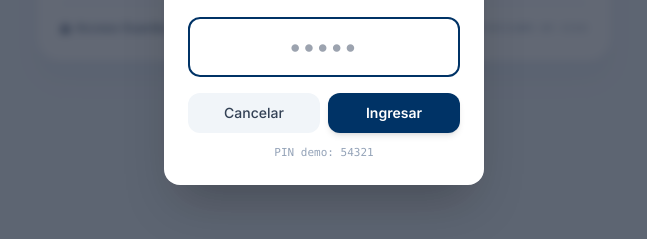
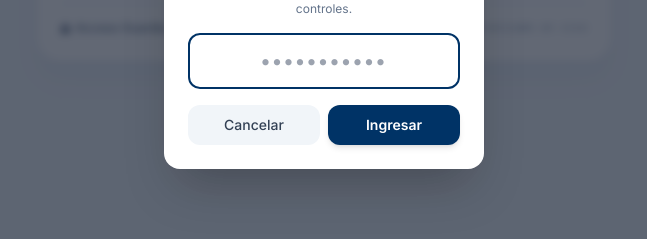
Before and after one commit to proyecto-grupo3/uls-estacionamientos, a plain HTML site: page index.html in a window 1280 px wide. Both pictures are taken after a click on the button "Acceso Guardia". Shown: the part 379-618 px from the top of the page, without its empty margins (316-963 px from the left). Drawn offline with nearby package versions, Linux system fonts and the light colour scheme; no server answers.

Commit message:
Update index.html

```diff
--- a/index.html
+++ b/index.html
@@ -4,6 +4,7 @@
   <meta charset="UTF-8">
   <meta name="viewport" content="width=device-width, initial-scale=1.0">
   <title>Estacionamientos ULS - Campus Isabel Bongard</title>
+  <link rel="icon" type="image/png" href="logo-uls-vertical.png">
 
   <!-- Tailwind CSS CDN -->
   <script src="https://cdn.tailwindcss.com"></script>
@@ -65,7 +66,7 @@
       <h3 class="text-lg font-bold text-slate-900 font-heading">Acceso Guardia</h3>
       <p class="text-xs text-slate-500 mb-4">Ingrese la clave de seguridad para activar los controles.</p>
 
-      <input type="password" id="inputPin" maxlength="8" placeholder="•••••" class="w-full text-center text-2xl font-bold tracking-widest px-4 py-3 border-2 border-slate-200 rounded-xl mb-4 focus:border-uls-navy focus:outline-none transition-colors">
+      <input type="password" id="inputPin" maxlength="20" placeholder="•••••••••••" class="w-full text-center text-xl font-bold tracking-widest px-4 py-3 border-2 border-slate-200 rounded-xl mb-4 focus:border-uls-navy focus:outline-none transition-colors">
 
       <div class="flex gap-2">
         <button onclick="closePinModal()" class="w-1/2 py-2.5 bg-slate-100 hover:bg-slate-200 text-slate-700 font-medium text-sm rounded-xl">
@@ -75,7 +76,6 @@
           Ingresar
         </button>
       </div>
-      <p class="text-[11px] text-slate-400 mt-3 font-mono">PIN demo: 54321</p>
     </div>
   </div>
 
```
